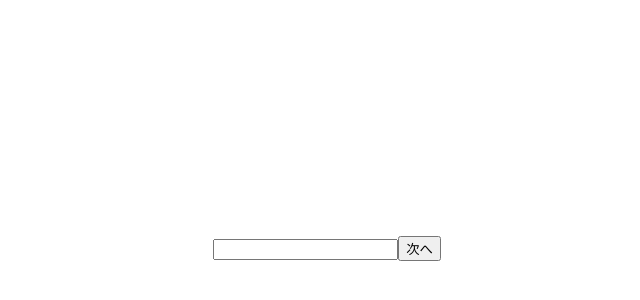
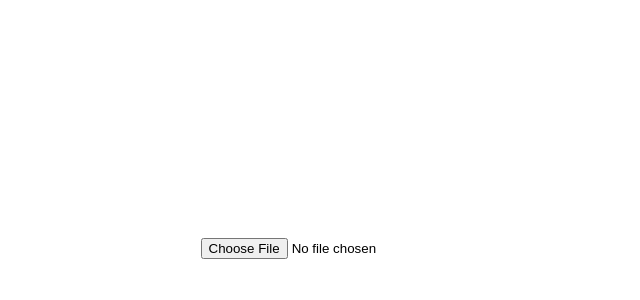
Before and after one commit to miyabin66/hirameiter, a Next.js app: page / in a window 1280 px wide. Shown: the part 152-452 px from the top of the page, without its empty margins (313-953 px from the left). Built offline with nearby package versions, Linux system fonts and the light colour scheme.

Commit message:
画像読み込みまで

```diff
--- a/components/background.tsx
+++ b/components/background.tsx
@@ -1,9 +1,25 @@
-import {useRef} from 'react'
+import {useState} from 'react'
 import style from '~/styles/background.module.scss'
+import BackgroundSelect from '~/components/background/backgroundSelect'
+import BackgroundEdit from '~/components/background/backgroundEdit'
 
 const background = (props) => {
+  const [backgroundScene, setBackgroundScene] = useState('select')
+  const [selectedImage, setSelectedImage] = useState('')
+  const SetImage = () => {
+    switch(backgroundScene) {
+      case 'select':
+        return <BackgroundSelect setBackgroundScene={setBackgroundScene} setSelectedImage={setSelectedImage} />
+      case 'edit':
+        return <BackgroundEdit setScene={props.setScene} setBackgroundScene={setBackgroundScene} selectedImage={selectedImage} background={props.background} />
+      default:
+        break
+    }
+  }
   return (
-    <p>background</p>
+    <div className={style.name}>
+      <SetImage />
+    </div>
   )
 }
 
--- /dev/null
+++ b/components/background/backgroundEdit.tsx
@@ -0,0 +1,16 @@
+import style from '~/styles/background/edit.module.scss'
+
+const select = (props) => {
+  const setImage = () => {
+    props.setScene('confirm')
+    props.setBackgroundScene('select')
+  }
+  return(
+    <div className={style.edit}>
+      <p>{props.selectedImage}</p>
+      <button onClick={setImage}>次へ</button>
+    </div>
+  )
+}
+
+export default select
--- /dev/null
+++ b/components/background/backgroundSelect.tsx
@@ -0,0 +1,22 @@
+import {useRef} from 'react'
+import style from '~/styles/background/select.module.scss'
+
+const select = (props) => {
+  const imageInput = useRef(null)
+  const setImage = () => {
+    const image = imageInput.current.files[0]
+    const reader = new FileReader()
+      reader.onload = (e) => {
+        props.setSelectedImage(e.target.result)
+        props.setBackgroundScene('edit')
+      }
+      reader.readAsDataURL(image)
+  }
+  return(
+    <div className={style.backgroundSelect}>
+      <input type='file' accept='image/*' className={style.backgroundSelect__input} onChange={setImage} ref={imageInput} />
+    </div>
+  )
+}
+
+export default select
--- a/components/complete.tsx
+++ b/components/confirm.tsx
@@ -1,10 +1,10 @@
 import {useRef} from 'react'
 import style from '~/styles/background.module.scss'
 
-const complete = (props) => {
+const confirm = (props) => {
   return (
-    <p>complete</p>
+    <p>confirm</p>
   )
 }
 
-export default complete
+export default confirm
--- a/pages/index.tsx
+++ b/pages/index.tsx
@@ -2,12 +2,12 @@ import Default from '~/layouts/default'
 import Top from '~/components/top'
 import Name from '~/components/name'
 import Background from '~/components/background'
-import Complete from '~/components/complete'
+import Confirm from '~/components/confirm'
 import style from '~/styles/index.module.scss'
 import { useState } from 'react'
 
 const index = () => {
-  const [scene, setScene] = useState('name')
+  const [scene, setScene] = useState('background')
   const [name, setName] = useState('')
   const [background, setBackground] = useState('')
   const AppearScene = () => {
@@ -16,10 +16,10 @@ const index = () => {
         return <Top setScene={setScene} />
       case 'name':
         return <Name setScene={setScene} setName={setName} />
-      case 'picture':
+      case 'background':
         return <Background setScene={setScene} setBackground={setBackground} />
-      case 'complete':
-        return <Complete setScene={setScene} name={name} background={background} />
+      case 'confirm':
+        return <Confirm setScene={setScene} name={name} background={background} />
       default:
         break
     }
```
Also changed, not shown: styles/background/edit.module.scss (added), styles/background/select.module.scss (added).
